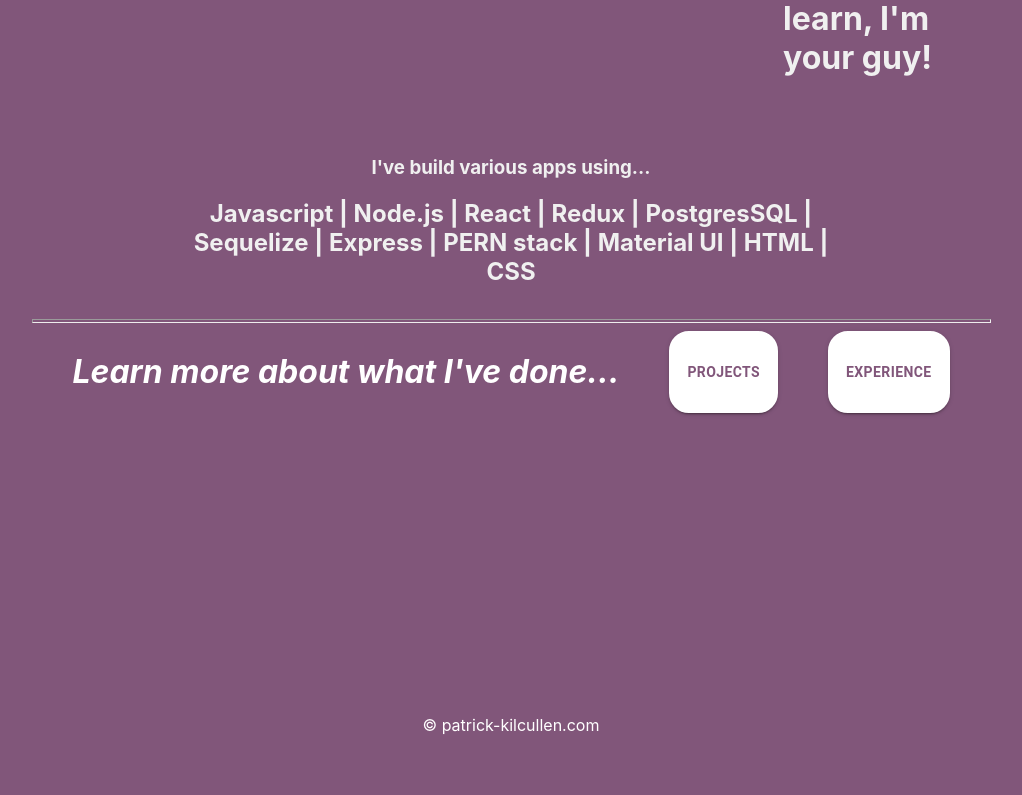
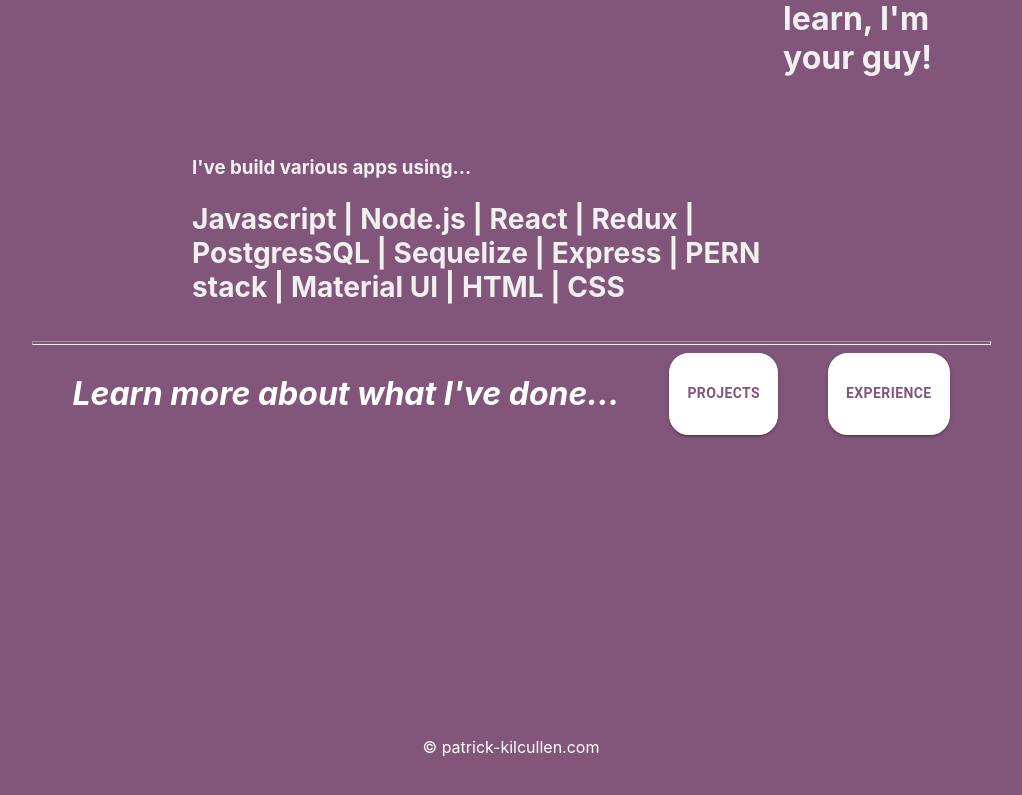
Before and after one commit to patKilcullen/kilcullen-portfolio, a React (Create React App) app: page / in a window 1280 px wide. Shown: the part 1842-2637 px from the top of the page, without its empty margins (129-1151 px from the left). Built offline with nearby package versions, Linux system fonts and the light colour scheme.

Commit message:
build for netlify

```diff
--- a/src/features/Home.js
+++ b/src/features/Home.js
@@ -31,8 +31,8 @@ const Home = () => {
 
         {/* <hr className="divider" /> */}
    <div className="tech">
-        <h3 >I've build various apps using...</h3>
-        <h2 > Javascript | Node.js | React | Redux | PostgresSQL | Sequelize | Express | PERN stack | Material UI | HTML | CSS</h2>
+        <h3 className="techIntro" >I've build various apps using...<h2 > Javascript | Node.js | React | Redux | PostgresSQL | Sequelize | Express | PERN stack | Material UI | HTML | CSS</h2></h3>
+
         </div>
         <hr className="divider" />
         <div className="buttons">
--- a/src/style/home.css
+++ b/src/style/home.css
@@ -51,6 +51,13 @@
     color: white;
     height: 2px;
   }
+  .tech {
+
+  }
+  .techIntro{
+      text-align: left;
+
+  }
 
 .buttons {
     display: flex;
@@ -62,16 +69,14 @@
 }
 .button-text {
     font-style: italic;
-    color: white
+    color: rgb(255, 255, 255)
 }
 
 @media only screen and (max-width: 600px) {
     .mainContainer {
         flex-direction: column;
     }
-    .tech {
 
-    }
 
     .buttons {
         display: flex;
```
Also changed, not shown: 1 other file (tests, documents, lock files or other folders).
